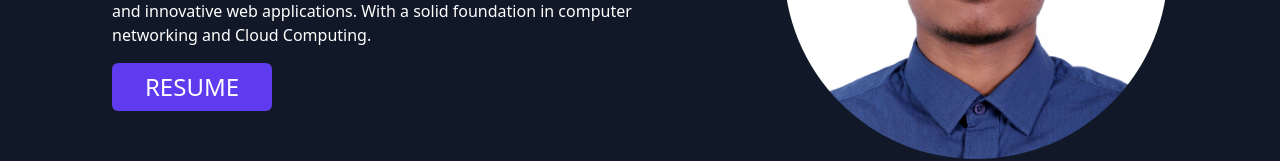
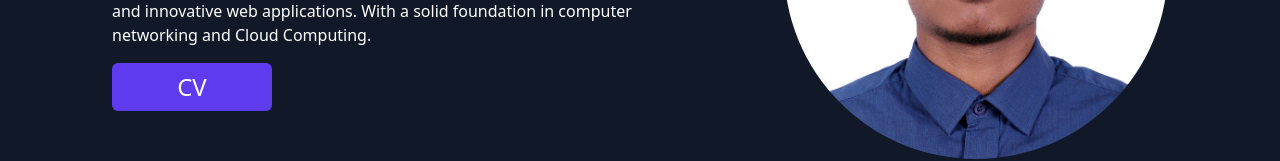
Before and after one commit to EyasuTes/Personal-Portfolio, a React (Vite) app: page / in a window 1280 px wide. Shown: the part 329-490 px from the top of the page. Built offline with nearby package versions, Linux system fonts and the light colour scheme.

Commit message:
modified the link for CV

```diff
--- a/src/pages/Home/HeroSection.jsx
+++ b/src/pages/Home/HeroSection.jsx
@@ -33,9 +33,9 @@
           <a
             target="_blank"
             rel="noopener noreferrer"
-            href="https://drive.google.com/file/d/1fA7_hXnNPoB6gSni0kG-AWmN2THWKgxD/view?usp=sharing"
+            href="https://drive.google.com/file/d/1DIVSCf6knJaePduaIh1A2vssp0SFxj_a/view?usp=sharing"
           >
-            RESUME
+            CV
           </a>
         </button>
       </div>
```
